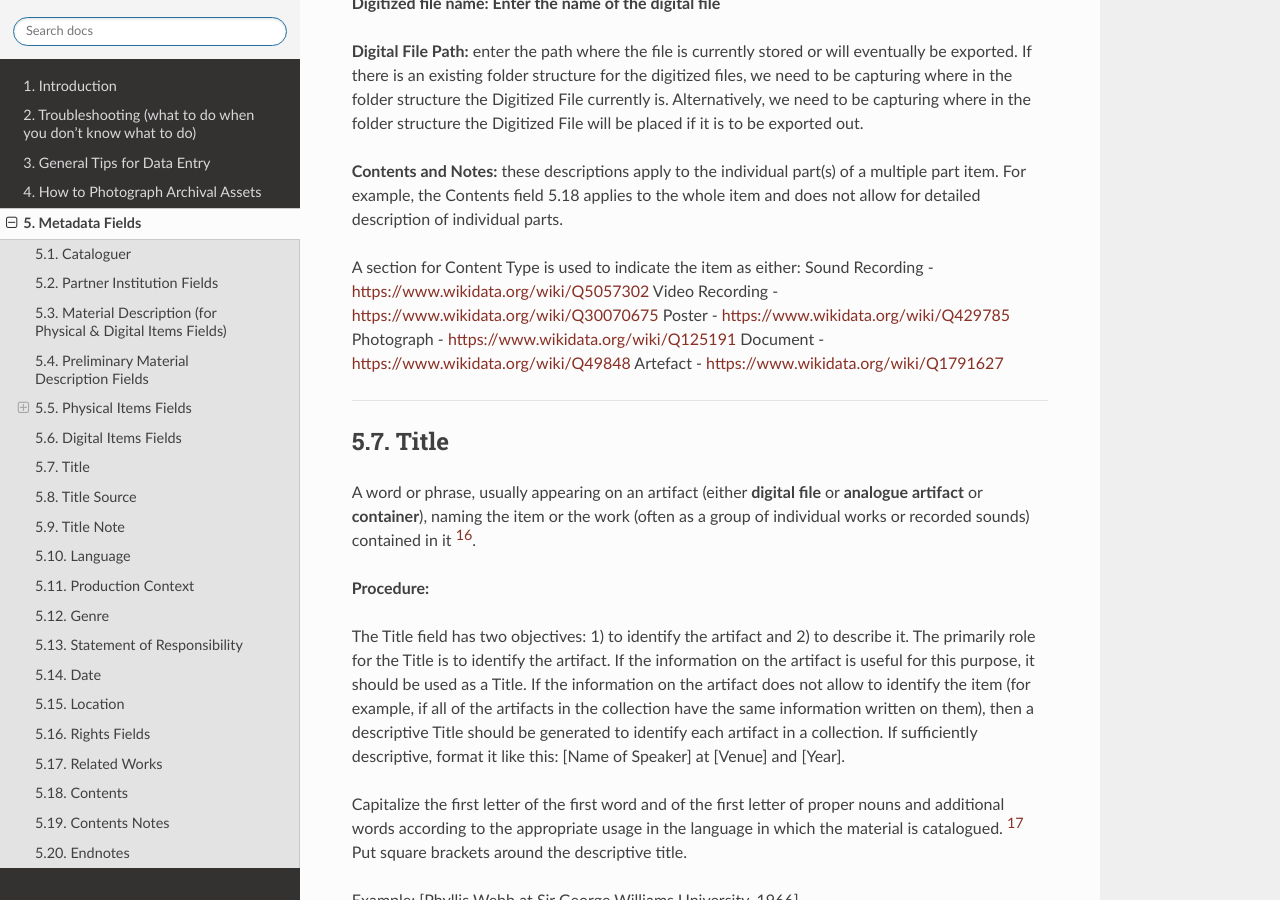
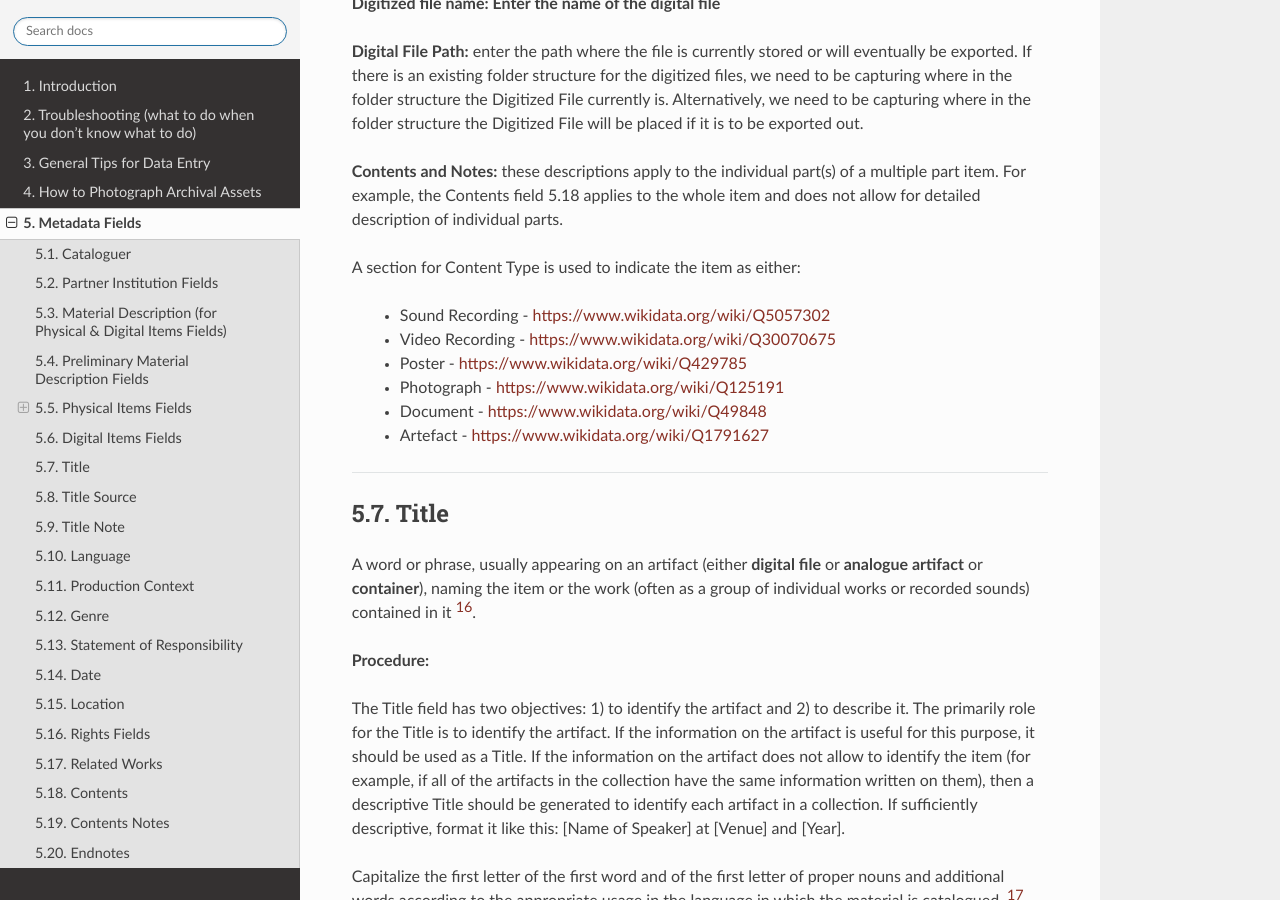
Before and after one commit to spokenweb/spokenweb-metadata-scheme, a Sphinx documentation site: the page built from docs/5-metadata-fields.rst, in a window 1280 px wide and 900 px high, scrolled down 7492 px. Built offline with Sphinx 7.4.7 and the Read the Docs theme 2.0.0, drawn with Linux system fonts in a browser that asks for light colours.

```diff
--- a/docs/5-metadata-fields.rst
+++ b/docs/5-metadata-fields.rst
@@ -261,12 +261,13 @@ Where possible, include the following additional information in the Notes field:
 **Contents and Notes:** these descriptions apply to the individual part(s) of a multiple part item. For example, the Contents field 5.18 applies to the whole item and does not allow for detailed description of individual parts.
 
 A section for Content Type is used to indicate the item as either:
-Sound Recording - https://www.wikidata.org/wiki/Q5057302
-Video Recording - https://www.wikidata.org/wiki/Q30070675
-Poster - https://www.wikidata.org/wiki/Q429785
-Photograph - https://www.wikidata.org/wiki/Q125191
-Document - https://www.wikidata.org/wiki/Q49848
-Artefact - https://www.wikidata.org/wiki/Q1791627
+
+  * Sound Recording - https://www.wikidata.org/wiki/Q5057302
+  * Video Recording - https://www.wikidata.org/wiki/Q30070675
+  * Poster - https://www.wikidata.org/wiki/Q429785
+  * Photograph - https://www.wikidata.org/wiki/Q125191
+  * Document - https://www.wikidata.org/wiki/Q49848
+  * Artefact - https://www.wikidata.org/wiki/Q1791627
 
 
 ----
```
